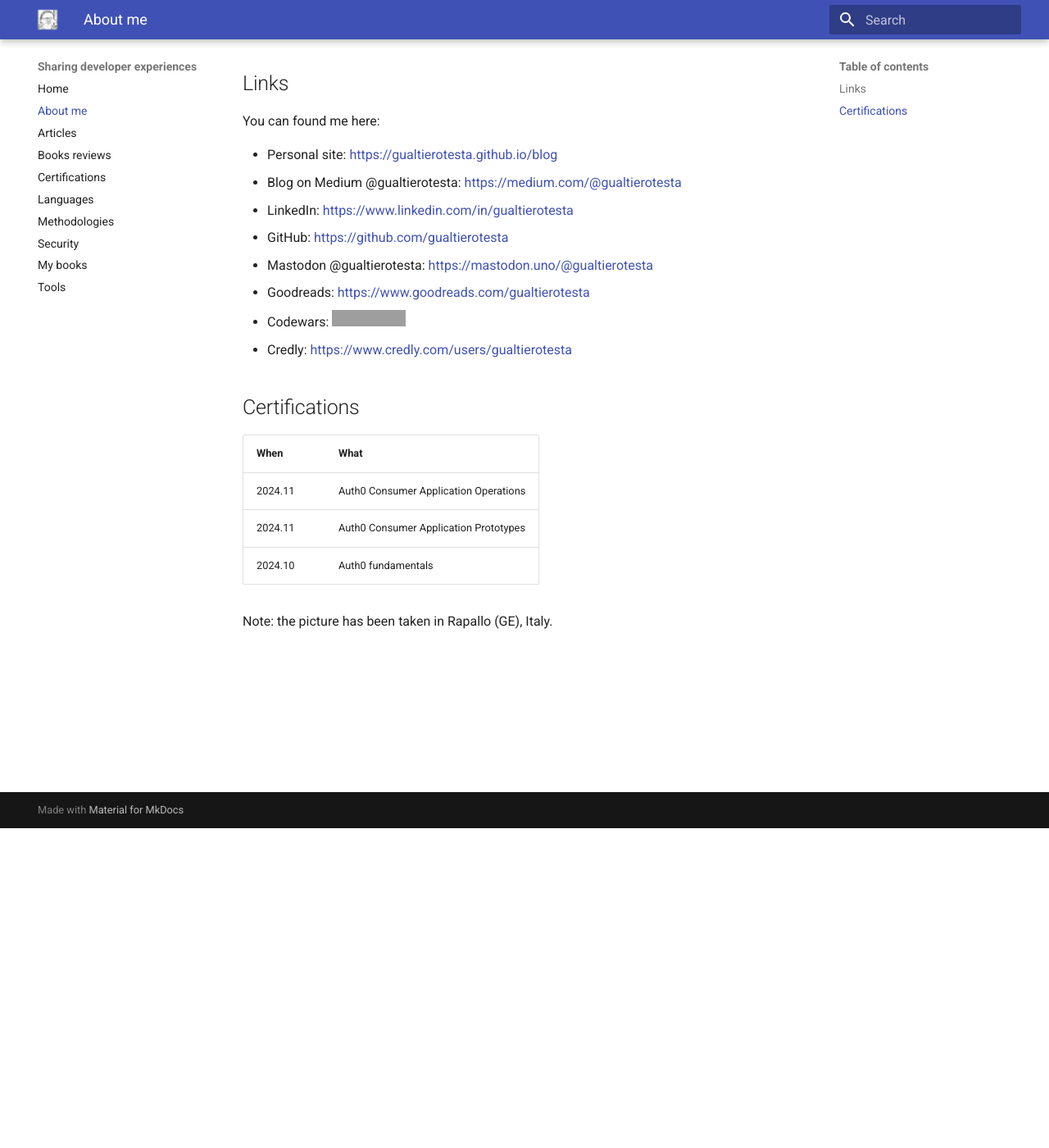
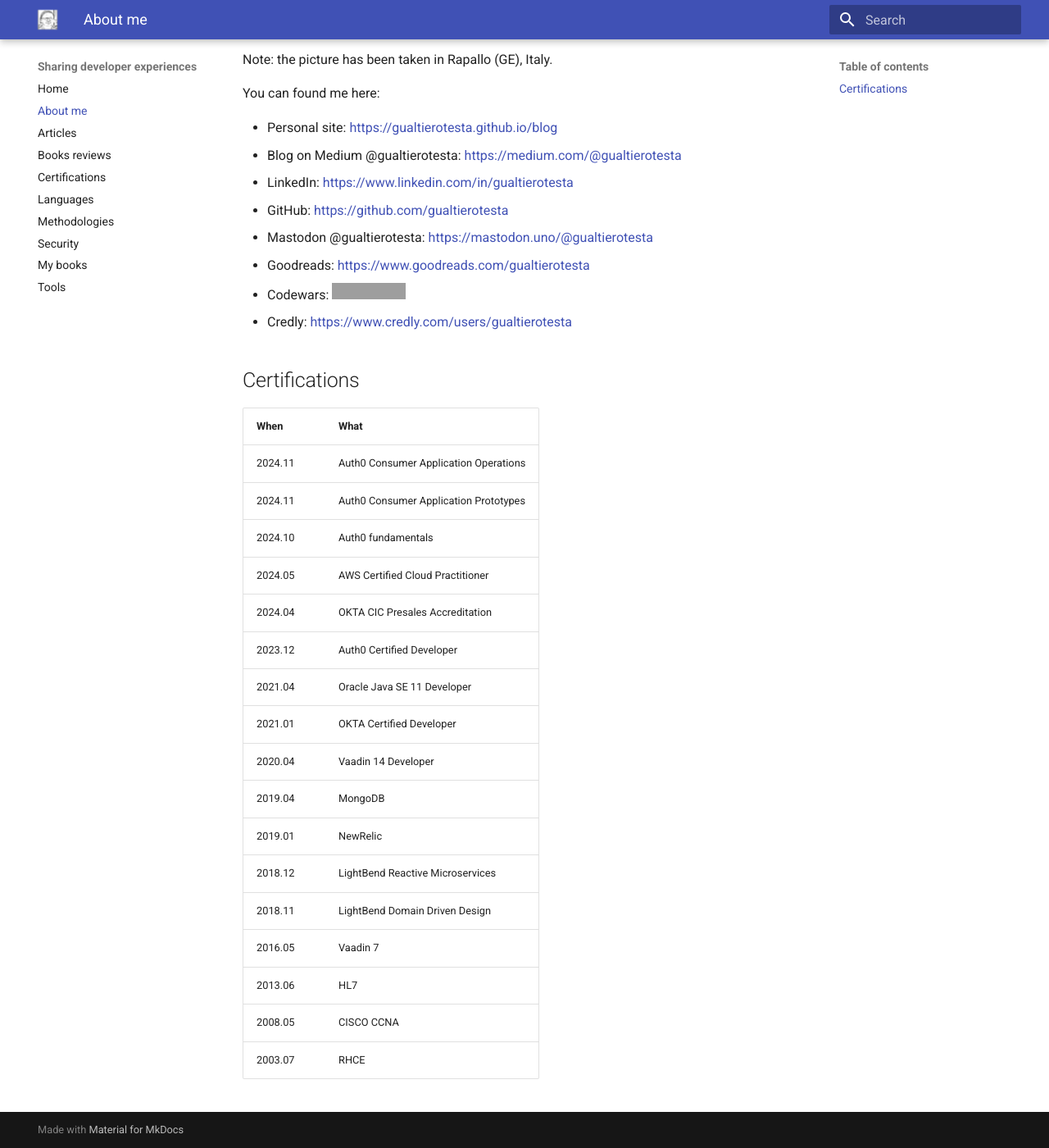
Before and after one commit to gualtierotesta/blog, an MkDocs documentation site: the page built from docs/about.md, in a window 1280 px wide and 1400 px high, scrolled down 390 px. Shown: the whole window at 82% size. Built offline with MkDocs 1.6.1 and Material for MkDocs 9.7.7, drawn with Linux system fonts in a browser that asks for light colours; grey boxes are pictures that could not be loaded.

Commit message:
Complete certification list

```diff
--- a/docs/about.md
+++ b/docs/about.md
@@ -13,7 +13,7 @@
   </tr>
 </table>
 
-## Links
+Note: the picture has been taken in Rapallo (GE), Italy.
 
 You can found me here:
 
@@ -33,6 +33,17 @@
 | 2024.11 | Auth0 Consumer Application Operations |
 | 2024.11 | Auth0 Consumer Application Prototypes |
 | 2024.10 | Auth0 fundamentals                    |
-
-
-Note: the picture has been taken in Rapallo (GE), Italy.
+| 2024.05 | AWS Certified Cloud Practitioner      |
+| 2024.04 | OKTA CIC Presales Accreditation       |
+| 2023.12 | Auth0 Certified Developer             |
+| 2021.04 | Oracle Java SE 11 Developer           |
+| 2021.01 | OKTA Certified Developer              |
+| 2020.04 | Vaadin 14 Developer                   |
+| 2019.04 | MongoDB                               |
+| 2019.01 | NewRelic                              |
+| 2018.12 | LightBend Reactive Microservices      |
+| 2018.11 | LightBend Domain Driven Design        |
+| 2016.05 | Vaadin 7                              |
+| 2013.06 | HL7                                   |
+| 2008.05 | CISCO CCNA                            |
+| 2003.07 | RHCE                                  |
```
